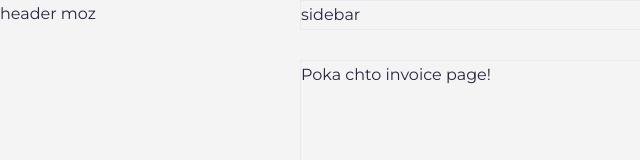
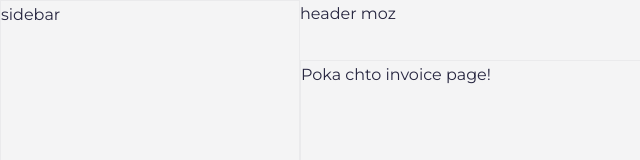
Before and after one commit to andrewmarushko/crm, an Angular app: page /invoice in a window 1280 px wide. Shown: the top 160 px of the page, without its empty margins (0-640 px from the left). Built offline with nearby package versions, Linux system fonts and the light colour scheme.

Commit message:
fix some wierd part :)

```diff
--- a/src/app/layouts/dashboard-layout/dashboard-layout.component.scss
+++ b/src/app/layouts/dashboard-layout/dashboard-layout.component.scss
@@ -4,3 +4,21 @@ section.main {
   grid-area: main;
   border: 1px solid var(--primary);
 }
+
+.layout-container {
+  display: grid;
+  height: 100vh;
+  grid-template-columns: 300px 1fr;
+  grid-template-rows: 60px 1fr;
+  grid-template-areas:
+    "sidebar header"
+    "sidebar main";
+}
+
+app-header {
+  grid-area: header;
+}
+app-sidebar {
+  grid-area: sidebar;
+  border: 1px solid var(--primary);
+}
--- a/src/app/shared/theme/_layout.scss
+++ b/src/app/shared/theme/_layout.scss
@@ -3,13 +3,3 @@
 .container {
   @include container;
 }
-
-.layout-container {
-  display: grid;
-  height: 100vh;
-  grid-template-columns: 300px 1fr;
-  grid-template-rows: 60px 1fr;
-  grid-template-areas:
-    "sidebar header"
-    "sidebar main";
-}
--- a/src/app/shared/ui/header/header.component.scss
+++ b/src/app/shared/ui/header/header.component.scss
@@ -1,3 +1,4 @@
-header {
-  grid-area: header;
-}
+// header {
+//   grid-area: header;
+// }
+// //
--- a/src/app/shared/ui/sidebar/sidebar.component.scss
+++ b/src/app/shared/ui/sidebar/sidebar.component.scss
@@ -1,4 +1,4 @@
-.sidebar {
-  grid-area: sidebar;
-  border: 1px solid var(--primary);
-}
+// .sidebar {
+//   grid-area: sidebar;
+//   border: 1px solid var(--primary);
+// }
```
